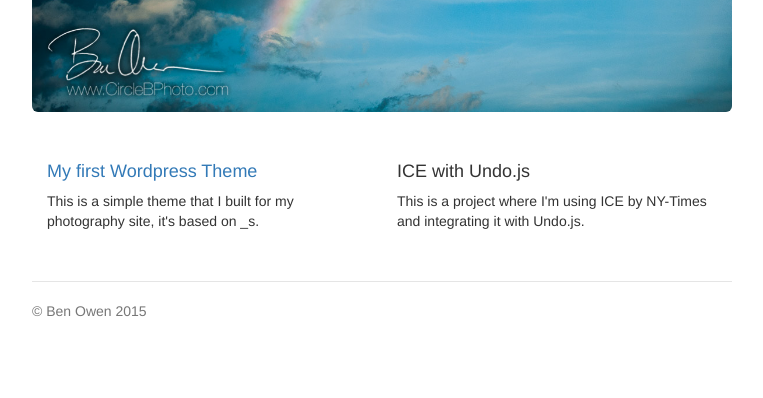
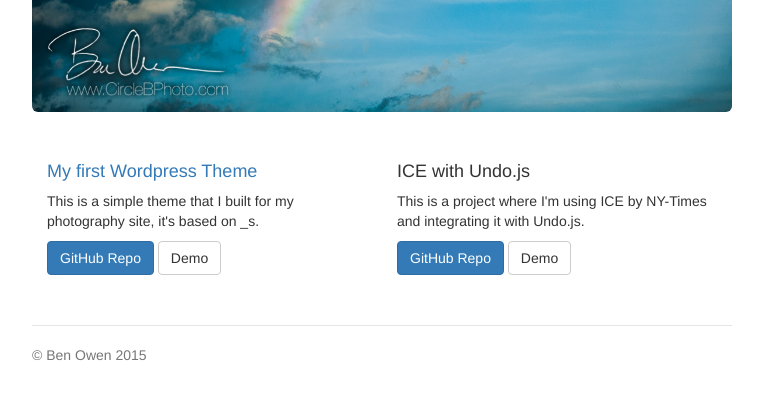
Before and after one commit to circleb/circleb.github.io, a plain HTML site: page index.html in a window 1280 px wide. Shown: the part 290-688 px from the top of the page, without its empty margins (258-1021 px from the left). Drawn offline with nearby package versions, Linux system fonts and the light colour scheme.

Commit message:
Added links

```diff
--- a/index.html
+++ b/index.html
@@ -30,10 +30,12 @@
             <div class="col-lg-6">
                 <h4><a href="http://www.justphotowp.com">My first Wordpress Theme</a></h4>
                 <p>This is a simple theme that I built for my photography site, it's based on _s.</p>
+                <p><a href="#" class="btn btn-primary">GitHub Repo</a> <a href="http://www.justphotowp.com" class="btn btn-default">Demo</a></p>
             </div>
             <div class="col-lg-6">
                 <h4>ICE with Undo.js</h4>
                 <p>This is a project where I'm using ICE by NY-Times and integrating it with Undo.js.</p>
+                <p><a href="https://github.com/circleb/Ice-with-Undo-js" class="btn btn-primary">GitHub Repo</a> <a href="#" class="btn btn-default">Demo</a></p>
             </div>
         </div>
 
@@ -41,6 +43,8 @@
             <p>© Ben Owen 2015</p>
         </footer>
     </div>
-
+    <script type="text/javascript">
+        $('#example').tooltip(options)
+    </script>
 </body>
 </html>
```
